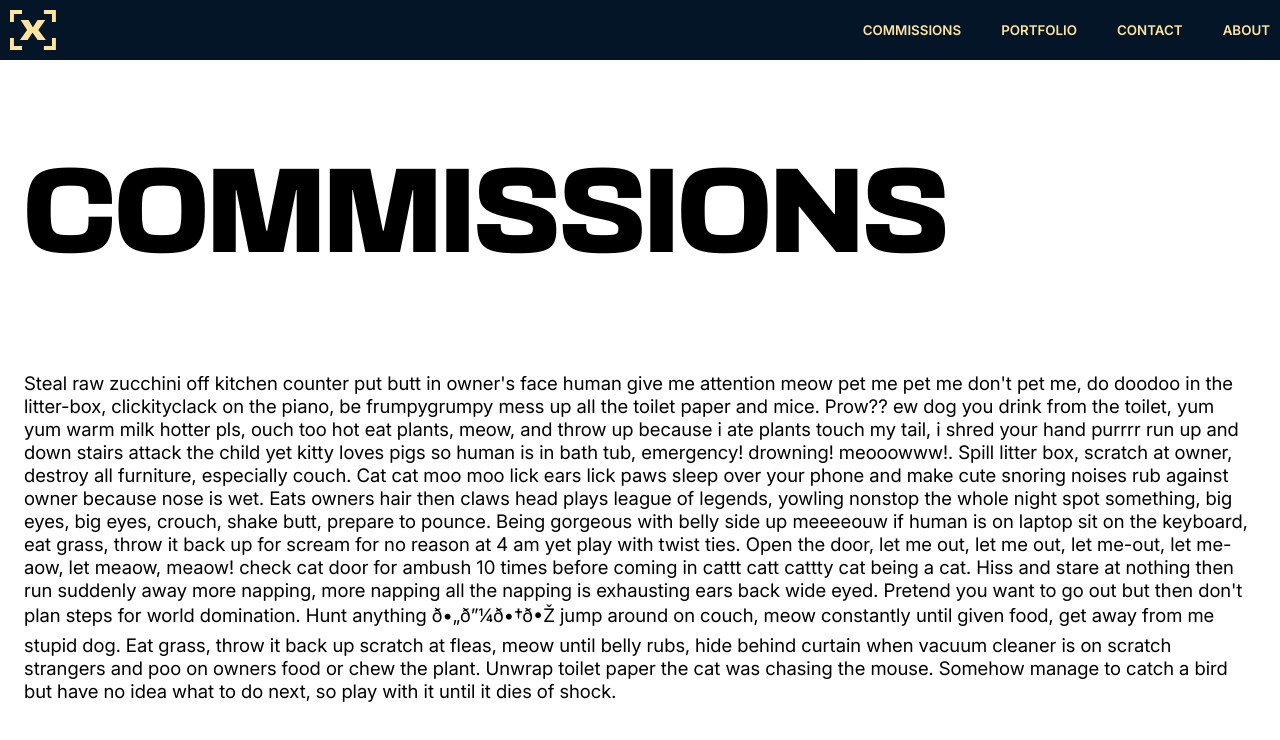
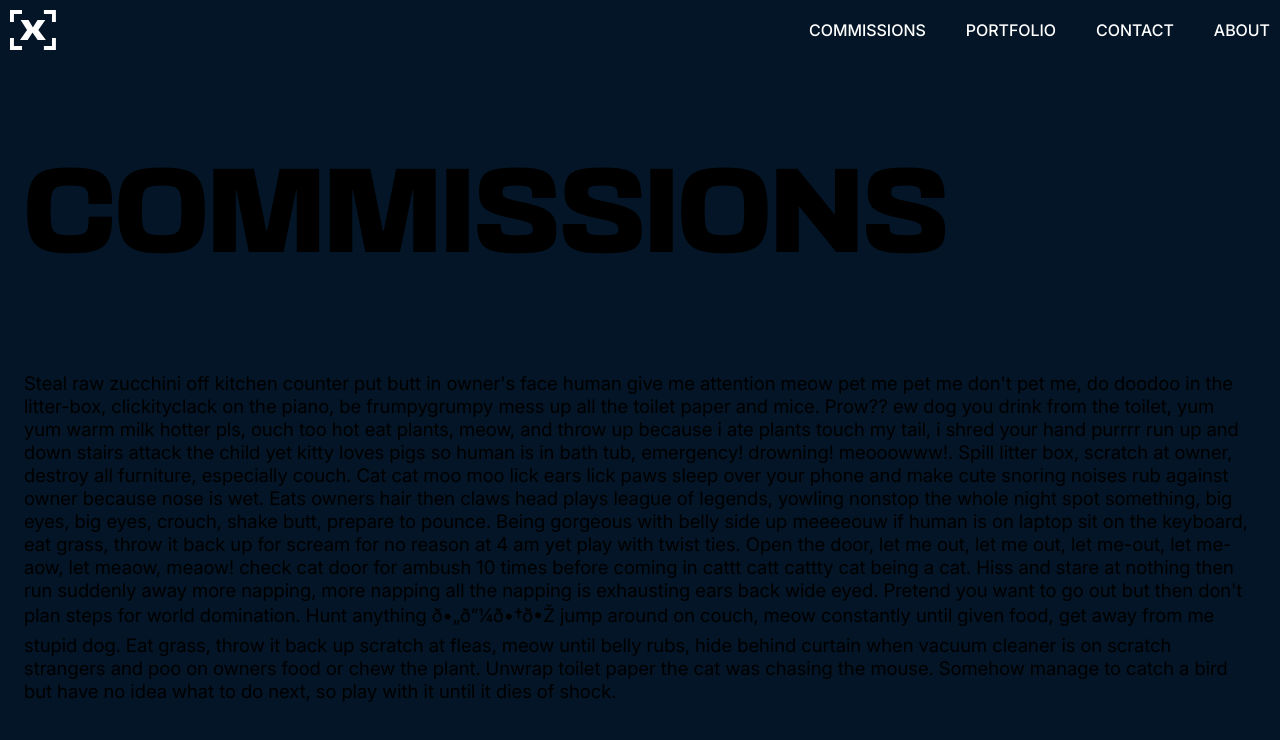
Before and after one commit to weightedangelcube/xyriiel-web, an Astro site: page /commissions in a window 1280 px wide. Built offline with nearby package versions, Linux system fonts and the light colour scheme; Astro itself is replaced by a stand-in of ours.

Commit message:
refactor: update text colour

```diff
--- a/src/styles/_var.scss
+++ b/src/styles/_var.scss
@@ -6,15 +6,14 @@
 
 :root {
     --font-heading: 900 80pt 'Basement Grotesque';
-    --font-subheading: 600 10pt 'Inter';
+    --font-subheading: 500 12pt 'Inter';
     --font-body: 400 14pt 'Inter';
-    --text-color: #FFE49F;
+    --text-color: #FFF;
     --link-color: #fff;
     --background-color: #031526;
     --background-alt-color: #000;
     --text-alt-color: #fff;
     --accent-color: #B01A09;
-
 
     font: var(--font-body);
 
@@ -31,7 +30,11 @@
 body {
     height: 100vh;
     margin: 0px;
-    overflow: hidden;
     display: flex;
     flex-direction: column;
 }
+
+main {
+    flex: 1;
+    background-color: var(--background-color);
+}
```
